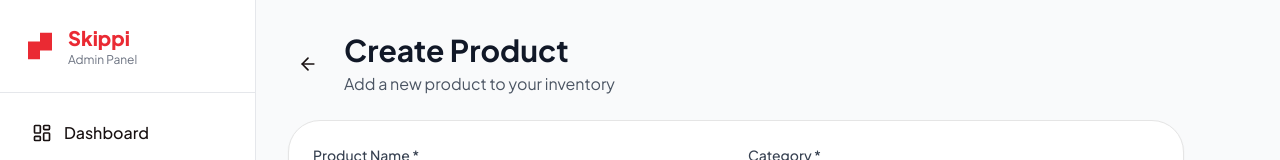
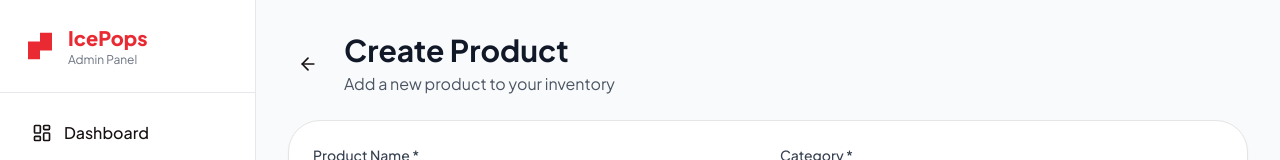
Before and after one commit to vivekvvp/icepops-frontend, a Next.js app: page /admin/products/create in a window 1280 px wide. Shown: the top 160 px of the page. Built offline with nearby package versions, Linux system fonts and the light colour scheme; no server answers; sample sign-in values are in the browser's storage.

Commit message:
refactor: update branding from Skippi to IcePops across the application

```diff
--- a/app/admin/layout.tsx
+++ b/app/admin/layout.tsx
@@ -1,6 +1,6 @@
 "use client"
 
-import { useEffect } from "react"
+import { useEffect, useState } from "react"
 import { useRouter } from "next/navigation"
 import Link from "next/link"
 import { LayoutDashboard, Package, LogOut, Home } from "lucide-react"
@@ -19,13 +19,18 @@ export default function AdminLayout({
   const isAuthenticated = useAppSelector(selectIsAuthenticated)
   const user = useAppSelector(selectCurrentUser)
   const [logout] = useLogoutMutation()
+  const [isClient, setIsClient] = useState(false)
 
   useEffect(() => {
-    // Redirect if not authenticated
-    if (!isAuthenticated) {
+    setIsClient(true)
+  }, [])
+
+  useEffect(() => {
+    // Redirect if not authenticated (only on client)
+    if (isClient && !isAuthenticated) {
       router.push("/login")
     }
-  }, [isAuthenticated, router])
+  }, [isClient, isAuthenticated, router])
 
   const handleLogout = async () => {
     try {
@@ -36,6 +41,18 @@ export default function AdminLayout({
       dispatch(logoutAction())
       router.push("/")
     }
+  }
+
+  // Show loading during hydration
+  if (!isClient) {
+    return (
+      <div className="flex items-center justify-center min-h-screen">
+        <div className="text-center">
+          <div className="w-16 h-16 border-4 border-primary border-t-transparent rounded-full animate-spin mx-auto mb-4"></div>
+          <p className="text-gray-600 dark:text-gray-400">Loading...</p>
+        </div>
+      </div>
+    )
   }
 
   if (!isAuthenticated) {
@@ -61,7 +78,7 @@ export default function AdminLayout({
                 </svg>
               </div>
               <div>
-                <h2 className="text-xl font-extrabold">Skippi</h2>
+                <h2 className="text-xl font-extrabold">IcePops</h2>
                 <p className="text-xs text-gray-500">Admin Panel</p>
               </div>
             </Link>
--- a/app/admin/products/create/page.tsx
+++ b/app/admin/products/create/page.tsx
@@ -77,7 +77,7 @@ export default function CreateProductPage() {
   }
 
   return (
-    <div className="space-y-6 max-w-4xl">
+    <div className="space-y-6 w-full">
       <div className="flex items-center gap-4">
         <Link href="/admin/products">
           <Button variant="ghost" size="icon">
@@ -94,7 +94,7 @@ export default function CreateProductPage() {
         </div>
       </div>
 
-      <Card className="p-6">
+      <Card className="p-6 w-full">
         <form onSubmit={handleSubmit} className="space-y-6">
           {error && (
             <div className="p-3 rounded-lg bg-red-50 dark:bg-red-900/20 border border-red-200 dark:border-red-800">
--- a/app/layout.tsx
+++ b/app/layout.tsx
@@ -10,8 +10,8 @@ const plusJakarta = Plus_Jakarta_Sans({
 })
 
 export const metadata: Metadata = {
-  title: "Skippi | New Product Launch",
-  description: "Experience the perfect crunch with a velvety center. Skippi's all-new Cream Rolls are here to redefine snacking.",
+  title: "IcePops | New Product Launch",
+  description: "Experience the perfect crunch with a velvety center. IcePops' all-new Cream Rolls are here to redefine snacking.",
 }
 
 export default function RootLayout({
--- a/app/login/page.tsx
+++ b/app/login/page.tsx
@@ -65,7 +65,7 @@ export default function LoginPage() {
                 />
               </svg>
             </div>
-            <h1 className="text-2xl font-extrabold">Skippi</h1>
+            <h1 className="text-2xl font-extrabold">IcePops</h1>
           </Link>
         </div>
 
--- a/app/register/page.tsx
+++ b/app/register/page.tsx
@@ -98,7 +98,7 @@ export default function RegisterPage() {
                 />
               </svg>
             </div>
-            <h1 className="text-2xl font-extrabold">Skippi</h1>
+            <h1 className="text-2xl font-extrabold">IcePops</h1>
           </Link>
         </div>
 
--- a/components/Footer.tsx
+++ b/components/Footer.tsx
@@ -17,7 +17,7 @@ export default function Footer() {
               />
             </svg>
           </div>
-          <span className="text-xl font-black">Skippi</span>
+          <span className="text-xl font-black">IcePops</span>
         </div>
         <div className="flex gap-8 text-sm font-medium opacity-80">
           <a className="hover:text-primary transition-colors" href="#">
--- a/components/Header.tsx
+++ b/components/Header.tsx
@@ -44,7 +44,7 @@ export default function Header() {
               />
             </svg>
           </div>
-          <h2 className="text-xl font-extrabold leading-tight tracking-tight">Skippi</h2>
+          <h2 className="text-xl font-extrabold leading-tight tracking-tight">IcePops</h2>
         </Link>
         <nav className="hidden lg:flex items-center gap-9">
           <Link href="/" className="text-sm font-semibold hover:text-primary transition-colors">
--- a/components/Hero.tsx
+++ b/components/Hero.tsx
@@ -27,7 +27,7 @@ export default function Hero() {
                 <span className="text-primary italic">CREAMY</span> DELIGHTS
               </h1>
               <p className="text-chocolate-rich/80 dark:text-background-dark/70 text-lg md:text-xl font-medium max-w-[500px] mx-auto lg:mx-0">
-                Experience the perfect crunch with a velvety center. Skippi&apos;s all-new Cream Rolls are
+                Experience the perfect crunch with a velvety center. IcePops&apos; all-new Cream Rolls are
                 here to redefine snacking.
               </p>
             </div>
```
